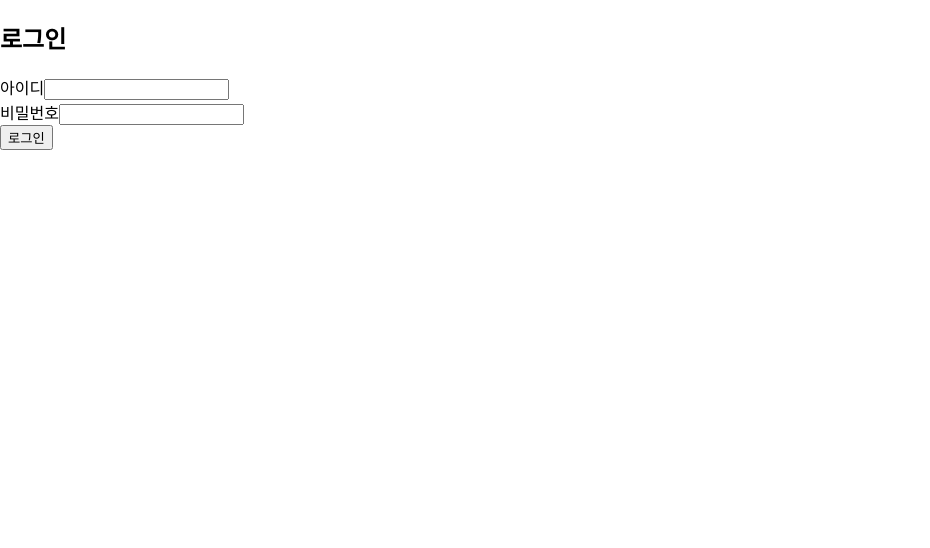
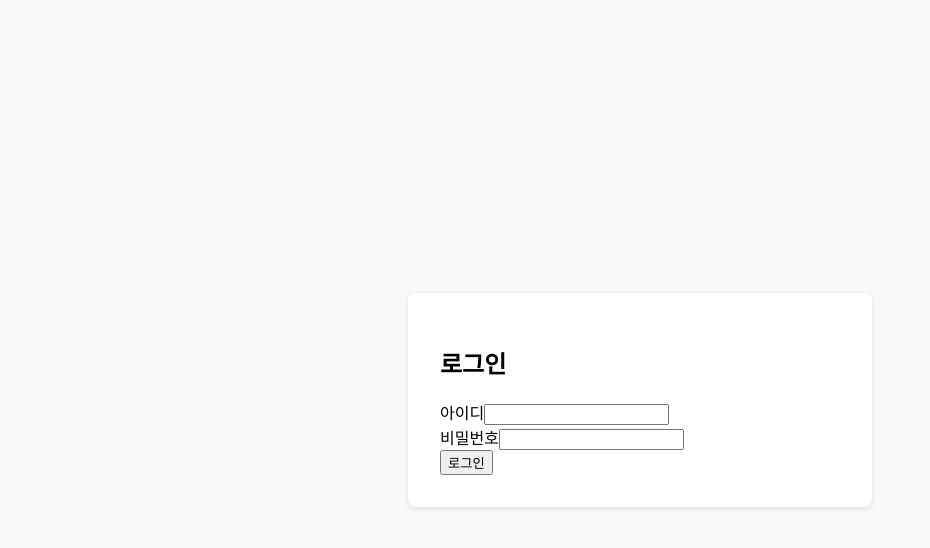
Before and after one commit to mymeaning-ceo/my-bode-project, a React (Create React App) app in the folder client/: page /login in a window 1280 px wide. Shown: the top 548 px of the page, without its empty margins (0-930 px from the left). Built offline with nearby package versions, Linux system fonts and the light colour scheme.

Commit message:
style: simplify login page design

```diff
--- a/client/src/pages/Login.css
+++ b/client/src/pages/Login.css
@@ -1,3 +1,16 @@
-.container {
+.login-wrapper {
+  display: flex;
+  justify-content: center;
+  align-items: center;
+  min-height: 100vh;
+  background-color: #f8f9fa;
+}
+
+.login-box {
+  width: 100%;
   max-width: 400px;
+  padding: 2rem;
+  background-color: #fff;
+  border-radius: 8px;
+  box-shadow: 0 2px 6px rgba(0, 0, 0, 0.1);
 }
--- a/client/src/pages/Login.js
+++ b/client/src/pages/Login.js
@@ -2,7 +2,8 @@ import './Login.css';
 
 function Login() {
   return (
-    <div className="container mt-5" style={{ maxWidth: '400px' }}>
+    <div className="login-wrapper">
+      <div className="login-box">
         <h2 className="mb-4 text-center">로그인</h2>
         <form action="/login" method="POST">
           <div className="mb-3">
@@ -34,6 +35,7 @@ function Login() {
           </button>
         </form>
       </div>
+    </div>
   );
 }
 
```
Also changed, not shown: 1 other file (tests, documents, lock files or other folders). Lines whose indentation alone changed are shown as unchanged.
